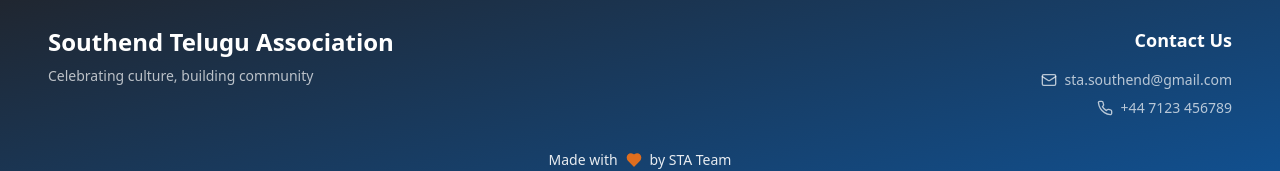
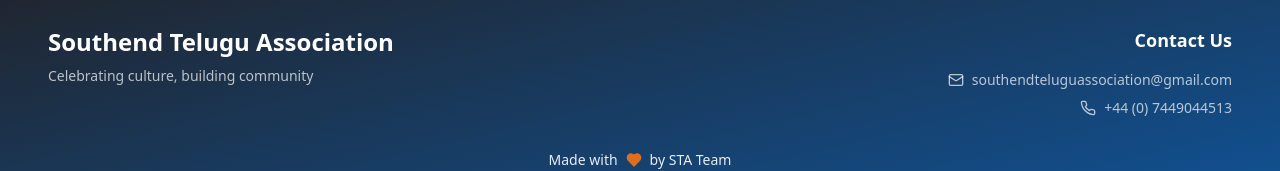
Before and after one commit to dommarajusravan/sleek-web-3d, a React (Vite) app: page / in a window 1280 px wide. Shown: the part 3759-3930 px from the top of the page. Built offline with nearby package versions, Linux system fonts and the light colour scheme; the HTML template or start-up script is replaced by a standard one.

Commit message:
Update footer contact details

```diff
--- a/src/components/Footer.tsx
+++ b/src/components/Footer.tsx
@@ -15,13 +15,13 @@ export const Footer = () => {
           <div className="text-center md:text-right">
             <h4 className="text-lg font-semibold text-white mb-4">Contact Us</h4>
             <div className="space-y-2 text-white/70 text-sm">
-              <a href="mailto:sta.southend@gmail.com" className="flex items-center justify-center md:justify-end gap-2 hover:text-white transition-colors">
+              <a href="mailto:southendteluguassociation@gmail.com" className="flex items-center justify-center md:justify-end gap-2 hover:text-white transition-colors">
                 <Mail className="w-4 h-4" />
-                <span>sta.southend@gmail.com</span>
+                <span>southendteluguassociation@gmail.com</span>
               </a>
-              <a href="tel:+447123456789" className="flex items-center justify-center md:justify-end gap-2 hover:text-white transition-colors">
+              <a href="tel:+4474490445130" className="flex items-center justify-center md:justify-end gap-2 hover:text-white transition-colors">
                 <Phone className="w-4 h-4" />
-                <span>+44 7123 456789</span>
+                <span>+44 (0) 7449044513</span>
               </a>
             </div>
           </div>
```
